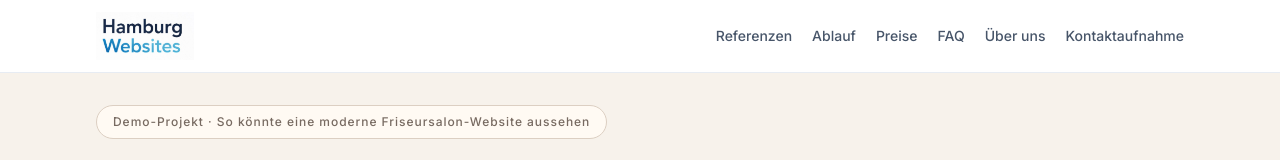
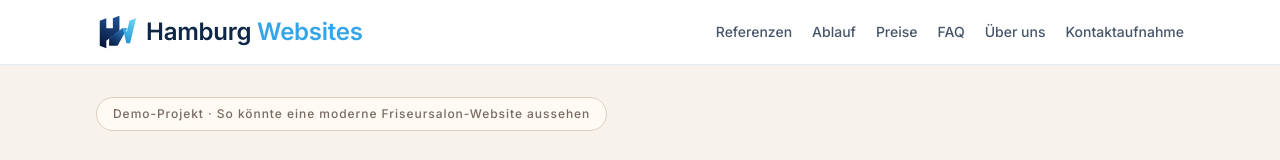
Before and after one commit to VonBismark1871/Hamburg-Website, a Next.js app: page /referenzen/friseursalon-demo in a window 1280 px wide. Shown: the top 160 px of the page. Built offline with nearby package versions, Linux system fonts and the light colour scheme.

Commit message:
Remove binary favicon assets from branding update

```diff
--- a/components/Logo.jsx
+++ b/components/Logo.jsx
@@ -1,12 +1,17 @@
 import Link from 'next/link';
 
 export default function Logo({ className = '', compact = false }) {
+  const iconSize = compact ? 'h-8 w-8 sm:h-9 sm:w-9' : 'h-9 w-9 sm:h-10 sm:w-10';
+  const textSize = compact ? 'text-lg sm:text-xl' : 'text-xl sm:text-2xl';
+
   return (
-    <img
-      src="/brand/hw-website-logo.svg"
-      alt="Hamburg Websites"
-      className={`${compact ? 'h-9 sm:h-10' : 'h-10 sm:h-12'} w-auto ${className}`}
-    />
+    <span className={`inline-flex items-center gap-2.5 ${className}`}>
+      <img src="/brand/hw-monogram-icon-v2.svg" alt="" aria-hidden="true" className={`${iconSize} shrink-0`} />
+      <span className={`font-semibold leading-none tracking-[-0.01em] ${textSize}`}>
+        <span className="text-[#0f2747]">Hamburg</span>{' '}
+        <span className="text-[#36a5e8]">Websites</span>
+      </span>
+    </span>
   );
 }
 
--- a/pages/_app.js
+++ b/pages/_app.js
@@ -6,9 +6,9 @@ export default function App({ Component, pageProps }) {
     <>
       <Head>
         <meta name="viewport" content="width=device-width, initial-scale=1" />
-        <link rel="icon" href="/brand/hw-monogram-favicon-v2.svg?v=20260311" type="image/svg+xml" />
-        <link rel="shortcut icon" href="/brand/hw-monogram-favicon-v2.svg?v=20260311" type="image/svg+xml" />
-        <link rel="apple-touch-icon" href="/brand/hw-monogram-favicon-v2.svg?v=20260311" />
+        <link rel="icon" href="/brand/favicon-v3.svg?v=20260311b" type="image/svg+xml" />
+        <link rel="shortcut icon" href="/brand/favicon-v3.svg?v=20260311b" type="image/svg+xml" />
+        <link rel="apple-touch-icon" href="/brand/favicon-v3.svg?v=20260311b" />
         <link rel="preconnect" href="https://fonts.googleapis.com" />
         <link rel="preconnect" href="https://fonts.gstatic.com" crossOrigin="" />
         <link
```
Also changed, not shown: public/brand/favicon-v3.svg (added), public/brand/hw-monogram-icon-v2.svg (added).
